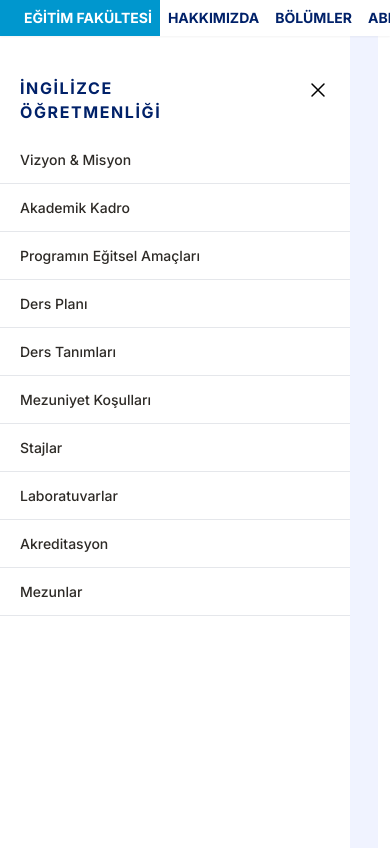
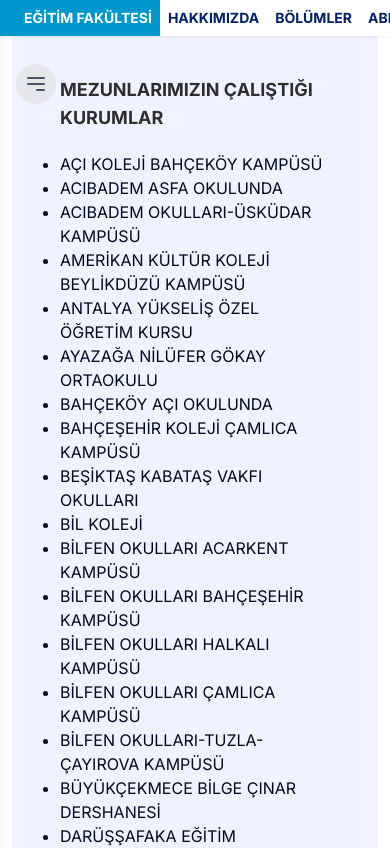
Before and after one commit to kadersarikaya/mef-freelance, a Next.js app: page /egitim in a window 390 px wide. Shown: the top 848 px of the page. Built offline with nearby package versions, Linux system fonts and the light colour scheme.

Commit message:
sidebar update

```diff
--- a/app/(components)/AccordionEgitim.tsx
+++ b/app/(components)/AccordionEgitim.tsx
@@ -2,25 +2,55 @@
 import React, {useState} from "react";
 
 const AccordionEgitim = () => {
-    const [onClickMenu, setOnClickMenu] = useState<boolean>(true);
+    const [isOpen, setIsOpen] = useState<boolean>(false);
+
+    const toggleSidebar = () => {
+        setIsOpen(!isOpen);
+    };
+
   return (
-    <div className="">
-        <button className="bg-gray-200 rounded-sm p-1 fixed block md:hidden lg:hidden left-0 " onClick={() => setOnClickMenu(!onClickMenu)}>
-            <svg xmlns="http://www.w3.org/2000/svg" fill="none" viewBox="0 0 24 24" strokeWidth={1.5} stroke="currentColor" className="w-5 h-5">
-                <path strokeLinecap="round" strokeLinejoin="round" d="M11.25 4.5l7.5 7.5-7.5 7.5m-6-15l7.5 7.5-7.5 7.5" />
-            </svg>
-        </button>
-        {onClickMenu && (
-        <div className="fixed top-8 duration-300 md:relative md:top-auto md:left-auto md:h-auto left-0 h-full bg-white z-10">
-            <div className="flex pt-6 justify-between">
-                <h1 className="text-base md:text-lg w-[176px] text-[#002169] font-bold tracking-widest px-5 pt-5">İNGİLİZCE
+    <div className="relative">
+          <button
+              className="fixed top-16 left-4 md:hidden lg:hidden z-50 bg-gray-200 rounded-full p-2 focus:outline-none"
+              onClick={toggleSidebar}
+          >
+              {isOpen ? (
+                  <svg
+                      xmlns="http://www.w3.org/2000/svg"
+                      fill="none"
+                      viewBox="0 0 24 24"
+                      stroke="currentColor"
+                      className="h-6 w-6 text-gray-600"
+                  >
+                      <path
+                          strokeLinecap="round"
+                          strokeLinejoin="round"
+                          strokeWidth={2}
+                          d="M6 18L18 6M6 6l12 12"
+                      />
+                  </svg>
+              ) : (
+                  <svg
+                      xmlns="http://www.w3.org/2000/svg"
+                      fill="none"
+                      viewBox="0 0 24 24"
+                      stroke="currentColor"
+                      className="h-6 w-6 text-gray-600"
+                  >
+                      <path
+                          strokeLinecap="round"
+                          strokeLinejoin="round"
+                          strokeWidth={2}
+                          d="M4 6h16M4 12h16m-7 6h7"
+                      />
+                  </svg>
+              )}
+          </button>
+          <div className={`${isOpen ? "translate-x-0" : "md:translate-x-0 -translate-x-full"
+              } transition-transform duration-300 ease-in-out fixed md:relative md:top-auto md:left-auto md:h-auto top-0 left-0 h-screen bg-white md:shadow-none shadow-lg z-40`}>
+            <div className="flex pt-12 md:pt-0 md:justify-normal justify-center">
+                <h1 className="text-base md:text-lg w-[176px] md:text-start text-center text-[#002169]  font-bold tracking-widest px-5 md:pt-0 pt-5">İNGİLİZCE
                 ÖĞRETMENLİĞİ</h1>
-                <button className="px-5 block md:hidden lg:hidden"
-                onClick={() => setOnClickMenu(!onClickMenu)} >
-                    <svg xmlns="http://www.w3.org/2000/svg" fill="none" viewBox="0 0 24 24" strokeWidth={1.5} stroke="currentColor" className="w-6 h-6">
-                        <path strokeLinecap="round" strokeLinejoin="round" d="M6 18L18 6M6 6l12 12" />
-                    </svg>
-                </button>
             </div>
             <div className="relative w-[350px] md:w-[200px] lg:w-[255px] overflow-hidden pt-3">
                 <input type="checkbox"
@@ -123,7 +153,12 @@
                 </div>
             </div>
         </div>
-        )}
+          {isOpen && (
+              <div
+                  className="fixed top-0 md:bg-white md:opacity-100 left-0 h-screen w-screen bg-black opacity-25 z-30"
+                  onClick={toggleSidebar}
+              />
+          )}
     </div>
   );
 };
--- a/app/(components)/AccordionInsaat.tsx
+++ b/app/(components)/AccordionInsaat.tsx
@@ -5,29 +5,59 @@
 
 const Accordion = () => {
   const [content, setContent] = useState<ReactNode | null>(null);
-  const [onClickMenu, setOnClickMenu] = useState<boolean>(true);
+  const [isOpen, setIsOpen] = useState<boolean>(false);
+
+  const toggleSidebar = () => {
+    setIsOpen(!isOpen);
+  };
 
   const handleAccordionClick = (selectedContent: ReactNode) => {
     setContent(selectedContent);
   };
   return (
     <>
-      <div className="" >
-        <button className="bg-gray-200 rounded-sm p-2 block fixed md:hidden lg:hidden left-0" onClick={() => setOnClickMenu(!onClickMenu)}>
-          <svg xmlns="http://www.w3.org/2000/svg" fill="none" viewBox="0 0 24 24" strokeWidth={1.5} stroke="currentColor" className="w-5 h-5">
-            <path strokeLinecap="round" strokeLinejoin="round" d="M11.25 4.5l7.5 7.5-7.5 7.5m-6-15l7.5 7.5-7.5 7.5" />
-          </svg>
+      <div className="relative" >
+        <button
+          className="fixed top-16 left-4 md:hidden lg:hidden z-50 bg-gray-200 rounded-full p-2 focus:outline-none"
+          onClick={toggleSidebar}
+        >
+          {isOpen ? (
+            <svg
+              xmlns="http://www.w3.org/2000/svg"
+              fill="none"
+              viewBox="0 0 24 24"
+              stroke="currentColor"
+              className="h-6 w-6 text-gray-600"
+            >
+              <path
+                strokeLinecap="round"
+                strokeLinejoin="round"
+                strokeWidth={2}
+                d="M6 18L18 6M6 6l12 12"
+              />
+            </svg>
+          ) : (
+            <svg
+              xmlns="http://www.w3.org/2000/svg"
+              fill="none"
+              viewBox="0 0 24 24"
+              stroke="currentColor"
+              className="h-6 w-6 text-gray-600"
+            >
+              <path
+                strokeLinecap="round"
+                strokeLinejoin="round"
+                strokeWidth={2}
+                d="M4 6h16M4 12h16m-7 6h7"
+              />
+            </svg>
+          )}
         </button>
-        {onClickMenu && (
-          <div className="fixed top-8 duration-300 md:relative md:top-auto md:left-auto md:h-auto left-0 h-full bg-white z-10">
-            <div className="flex pt-6 justify-between">
-              <h1 className="text-base md:text-lg w-[176px] text-[#002169] font-bold tracking-widest px-5 pt-5">İNŞAAT MÜHENDİSLİĞİ</h1>
-              <button className="px-5 block md:hidden lg:hidden" onClick={
-                () => setOnClickMenu(!onClickMenu)} >
-                <svg xmlns="http://www.w3.org/2000/svg" fill="none" viewBox="0 0 24 24" strokeWidth={1.5} stroke="currentColor" className="w-6 h-6">
-                  <path strokeLinecap="round" strokeLinejoin="round" d="M6 18L18 6M6 6l12 12" />
-                </svg>
-              </button>
+
+        <div className={`${isOpen ? "translate-x-0" : "md:translate-x-0 -translate-x-full"
+          } transition-transform duration-300 ease-in-out fixed md:relative md:top-auto md:left-auto md:h-auto top-0 left-0 h-screen bg-white md:shadow-none shadow-lg z-40`}>
+            <div className="flex pt-12 md:pt-0 md:justify-normal justify-center md:text-start text-center">
+              <h1 className="text-base md:text-lg w-[176px] text-[#002169] font-bold tracking-widest px-5 md:pt-0 pt-5">İNŞAAT MÜHENDİSLİĞİ</h1>
             </div>
             <div className="relative w-[350px] md:w-[200px] lg:w-[255px] overflow-hidden pt-3">
               <input type="checkbox"
@@ -175,7 +205,12 @@
                 </h1>
               </div>
             </div>
-          </div>
+        </div>
+        {isOpen && (
+          <div
+            className="fixed top-0 md:bg-white md:opacity-100 left-0 h-screen w-screen bg-black opacity-25 z-30"
+            onClick={toggleSidebar}
+          />
         )}
       </div>
       {content}
--- a/app/page.tsx
+++ b/app/page.tsx
@@ -1,7 +1,4 @@
-import About from "./(components)/About";
-import Bolumler from "./(components)/Bolumler";
 import Navbar from "./(components)/Navbar";
-import Slider from "./(components)/Slider";
 export default function Home() {
   return (
     <main className="">
--- /dev/null
+++ b/app/sidebar/page.tsx
@@ -0,0 +1,67 @@
+"use client"
+import React, { useState } from "react";
+
+const Sidebar = () => {
+    const [isOpen, setIsOpen] = useState(true);
+
+    const toggleSidebar = () => {
+        setIsOpen(!isOpen);
+    };
+
+    return (
+        <div className="relative">
+            <button
+                className="fixed top-4 left-4 md:hidden lg:hidden z-50 bg-gray-200 rounded-full p-2 focus:outline-none"
+                onClick={toggleSidebar}
+            >
+                {isOpen ? (
+                    <svg
+                        xmlns="http://www.w3.org/2000/svg"
+                        fill="none"
+                        viewBox="0 0 24 24"
+                        stroke="currentColor"
+                        className="h-6 w-6 text-gray-600"
+                    >
+                        <path
+                            strokeLinecap="round"
+                            strokeLinejoin="round"
+                            strokeWidth={2}
+                            d="M6 18L18 6M6 6l12 12"
+                        />
+                    </svg>
+                ) : (
+                    <svg
+                        xmlns="http://www.w3.org/2000/svg"
+                        fill="none"
+                        viewBox="0 0 24 24"
+                        stroke="currentColor"
+                        className="h-6 w-6 text-gray-600"
+                    >
+                        <path
+                            strokeLinecap="round"
+                            strokeLinejoin="round"
+                            strokeWidth={2}
+                            d="M4 6h16M4 12h16m-7 6h7"
+                        />
+                    </svg>
+                )}
+            </button>
+
+            <div
+                className={`${isOpen ? "translate-x-0" : "-translate-x-full"
+                    } transition-transform duration-300 ease-in-out fixed top-0 left-0 h-screen w-64 bg-white shadow-lg z-40`}
+            >
+                {/* Sidebar içeriği */}
+            </div>
+
+            {isOpen && (
+                <div
+                    className="fixed top-0 left-0 h-screen w-screen md:bg-white md:opacity-100 bg-black opacity-25 z-30"
+                    onClick={toggleSidebar}
+                />
+            )}
+        </div>
+    );
+};
+
+export default Sidebar;
```
